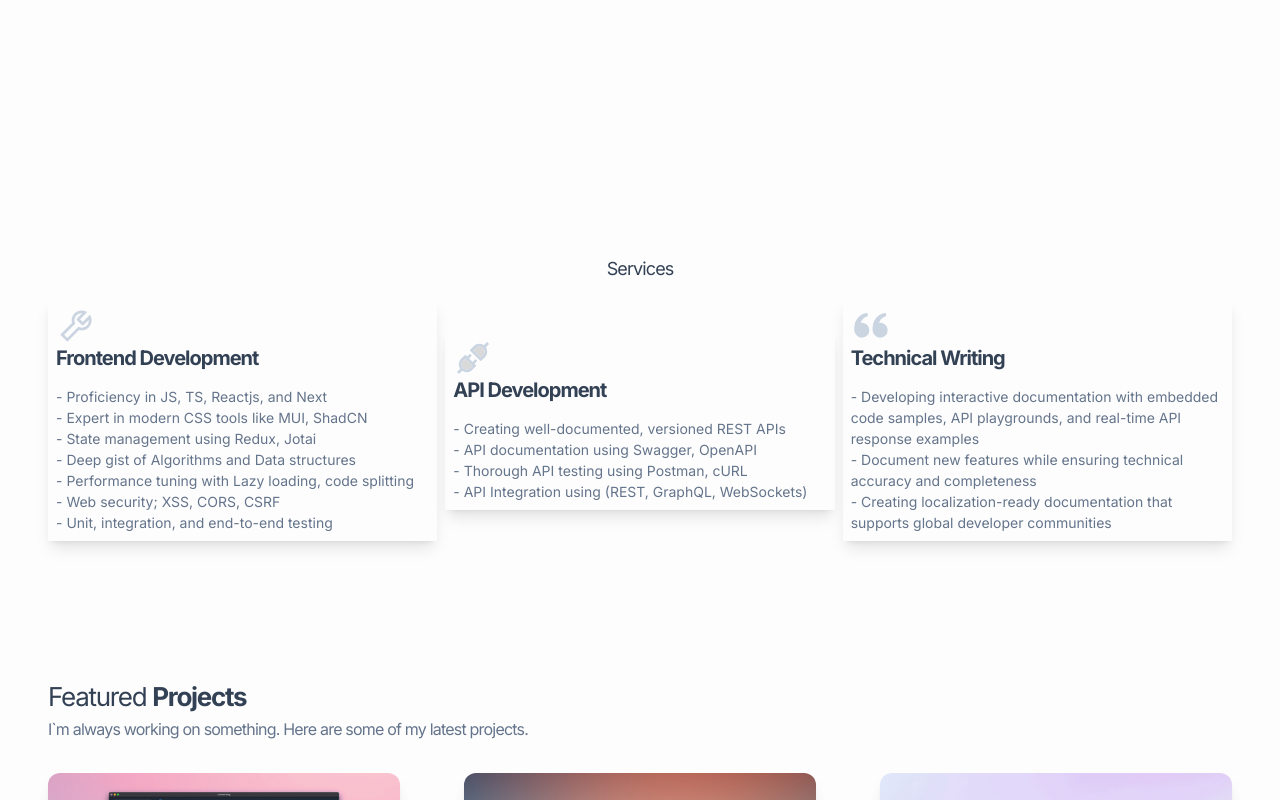
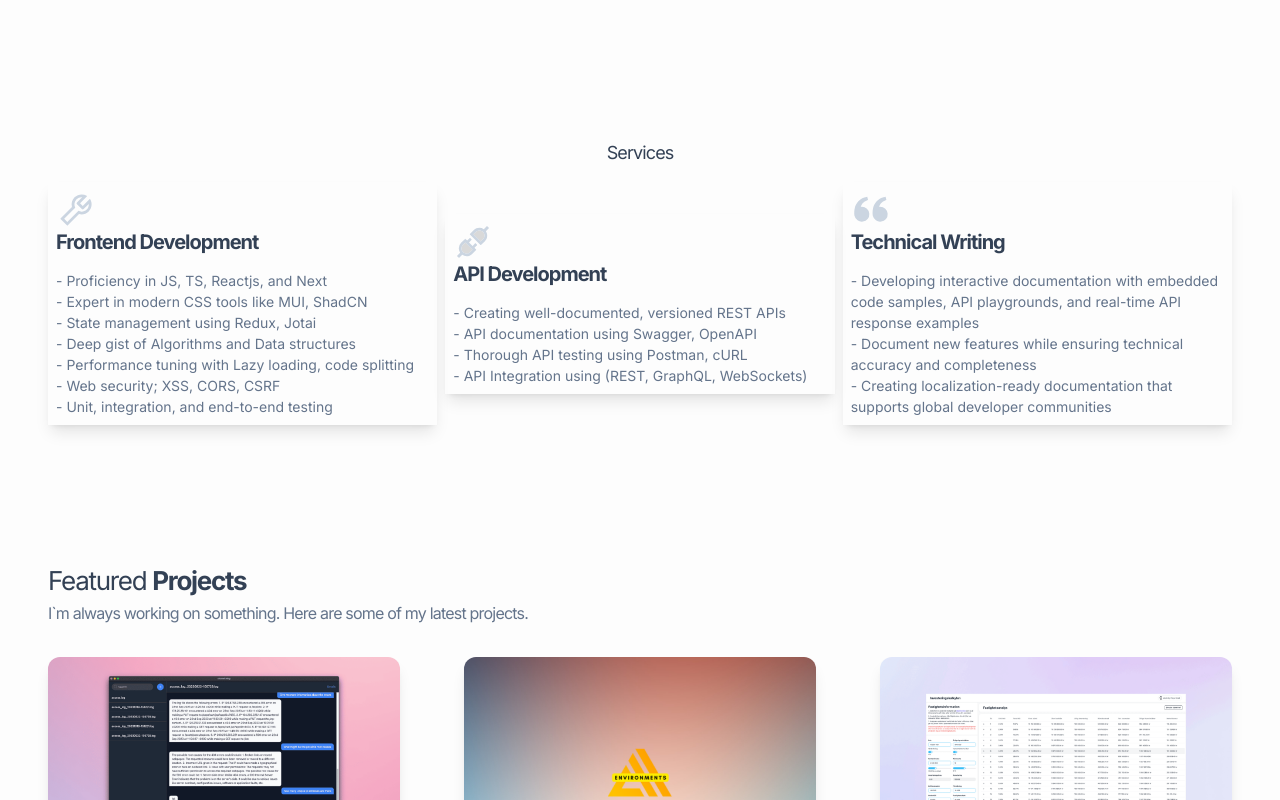
Before and after one commit to Brucedevnairobi/portfolio-website, a Next.js app: page / in a window 1280 px wide. Shown: the part 1300-2100 px from the top of the page. Built offline with nearby package versions, Linux system fonts and the light colour scheme.

Commit message:
padding adjustment

```diff
--- a/app/page.tsx
+++ b/app/page.tsx
@@ -137,8 +137,8 @@ export default function Home() {
           </div>
         </div>
       </div>
-      <div className="mt-32 md:mt-32 ">
-        <h1 className=" tracking-tighter text-[18px] text-center pt-28 md:pt-4 text-slate-700">
+      <div className="mt-32 md:mt-3  ">
+        <h1 className=" tracking-tighter text-[18px] text-center pt- md:pt-4 text-slate-700">
           Services
         </h1>
 
```
